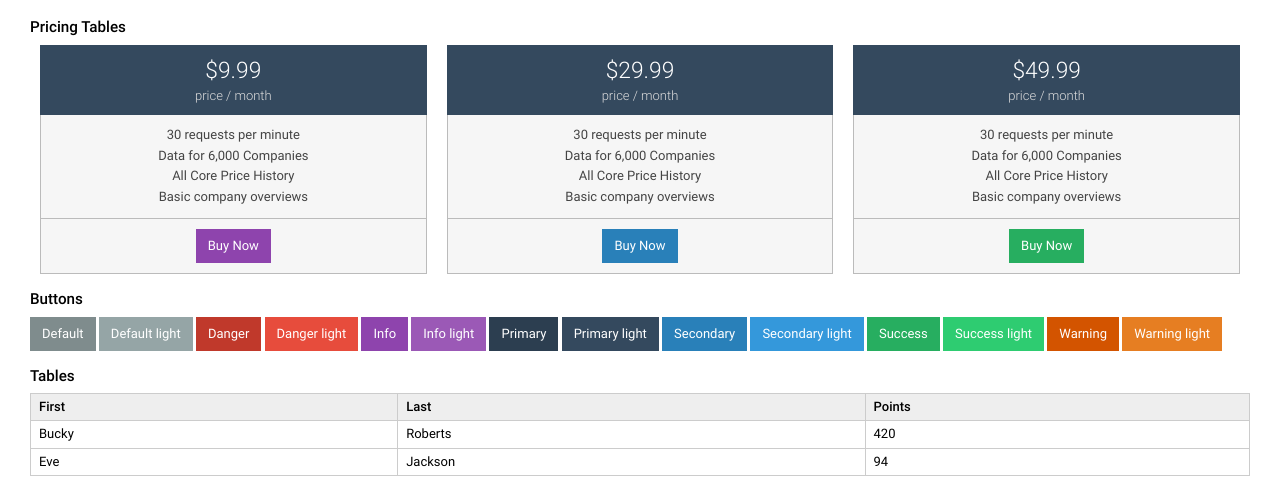
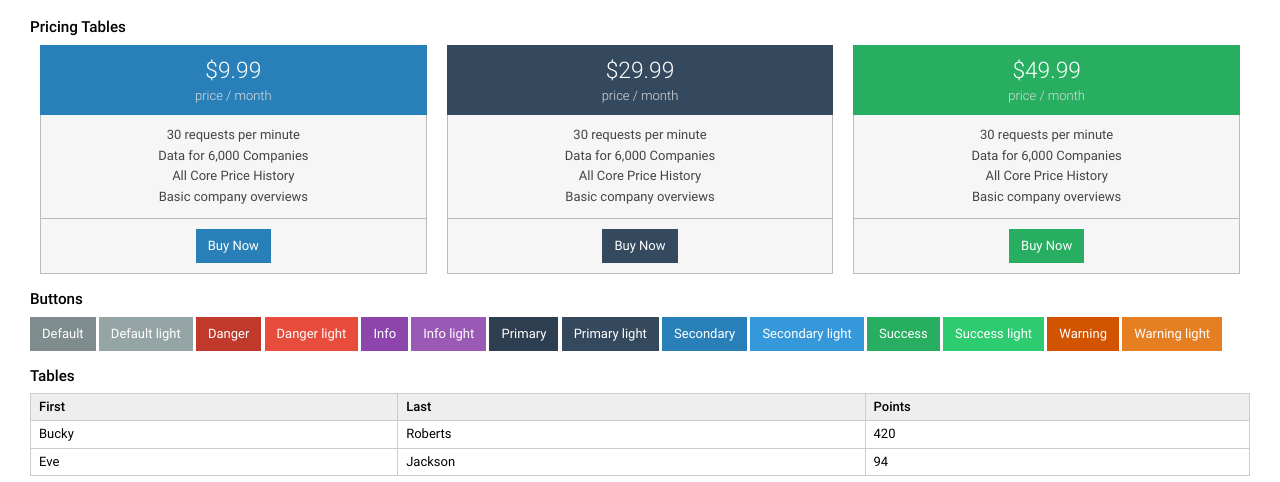
Before and after one commit to buckyroberts/Falcon, a website: page src/index.html in a window 1280 px wide. Shown: the part 318-800 px from the top of the page. Drawn offline with nearby package versions, Linux system fonts and the light colour scheme.

Commit message:
Pricing tables looking sexy

```diff
--- a/src/index.html
+++ b/src/index.html
@@ -52,7 +52,7 @@
     <div class="container">
         <div class="col-sm-4">
             <div class="pricing-table">
-                <div class="header">
+                <div class="header" style="background-color: #2980b9">
                     <span class="title">$9.99</span>
                     <span class="sub-title">price / month</span>
                 </div>
@@ -65,7 +65,7 @@
                     </ul>
                 </div>
                 <div class="footer">
-                    <button class="button-info">Buy Now</button>
+                    <button class="button-secondary">Buy Now</button>
                 </div>
             </div>
         </div>
@@ -84,13 +84,13 @@
                     </ul>
                 </div>
                 <div class="footer">
-                    <button class="button-secondary">Buy Now</button>
+                    <button class="button-primary-light">Buy Now</button>
                 </div>
             </div>
         </div>
         <div class="col-sm-4">
             <div class="pricing-table">
-                <div class="header">
+                <div class="header" style="background-color: #27ae60">
                     <span class="title">$49.99</span>
                     <span class="sub-title">price / month</span>
                 </div>
```
